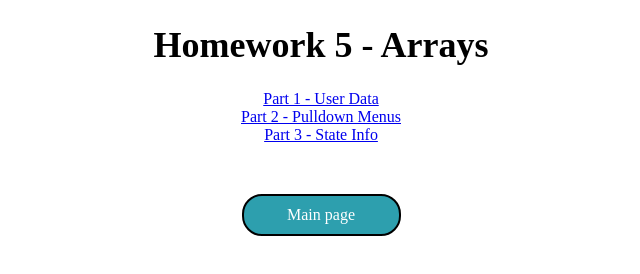
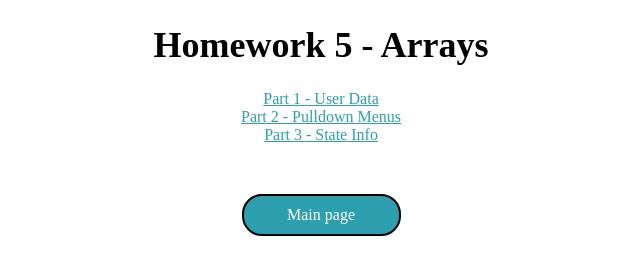
Before and after one commit to JimmyElk/JimmyElk.github.io, a plain HTML site: page hw5.html in a window 1280 px wide. Shown: the whole page, without its empty margins (319-959 px from the left). Drawn offline with Linux system fonts and the light colour scheme.

Commit message:
Add files via upload

```diff
--- a/hw5.html
+++ b/hw5.html
@@ -17,6 +17,10 @@
             color: black;
         }
 
+        .link {
+            color: #2d9fae;
+        }
+
         .main {
             display: block;
             margin: 50px auto;
@@ -34,6 +38,7 @@
         a:hover {
             background-color: rgb(220, 212, 212);
             color: rgb(8, 12, 116);
+            ;
         }
     </style>
 </head>
@@ -41,9 +46,9 @@
 <body>
     <h1>Homework 5 - Arrays</h1>
 
-    <a href="hw5Part1.html">Part 1 - User Data</a><br>
-    <a href="hw5Part2.html">Part 2 - Pulldown Menus</a><br>
-    <a href="hw5Part3.html"> Part 3 - State Info</a><br>
+    <a class="link" href="hw5Part1.html">Part 1 - User Data</a><br>
+    <a class="link" href="hw5Part2.html">Part 2 - Pulldown Menus</a><br>
+    <a class="link" href="hw5Part3.html"> Part 3 - State Info</a><br>
     <a class="main" href="index.html">Main page</a>
 </body>
 
```
